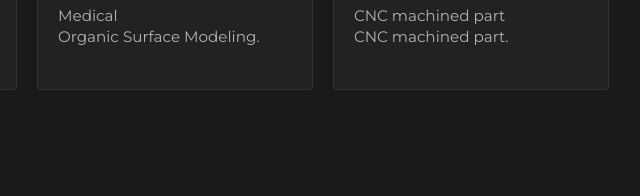
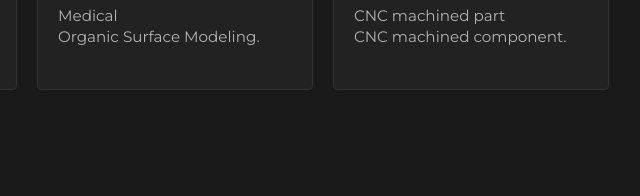
Before and after one commit to conceptionradical/website, a plain HTML site: page portfolio/product-design.html in a window 1280 px wide. Shown: the part 598-794 px from the top of the page, 465-1105 px from the left. Drawn offline with Linux system fonts and the light colour scheme.

```diff
--- a/portfolio/product-design.html
+++ b/portfolio/product-design.html
@@ -103,7 +103,7 @@
         title: "Custom machined part",
         image: "0702-001.png",
         meta: "CNC machined part",
-        description: "CNC machined part.",
+        description: "CNC machined component.",
         link: "0702-001.html"
       }
     ]
```
